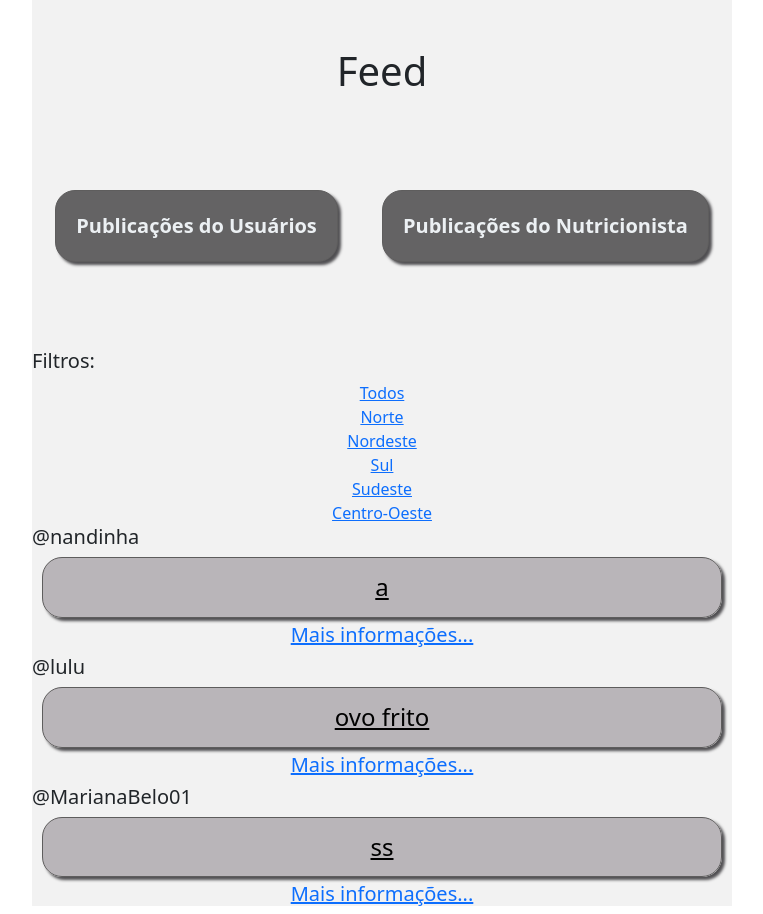
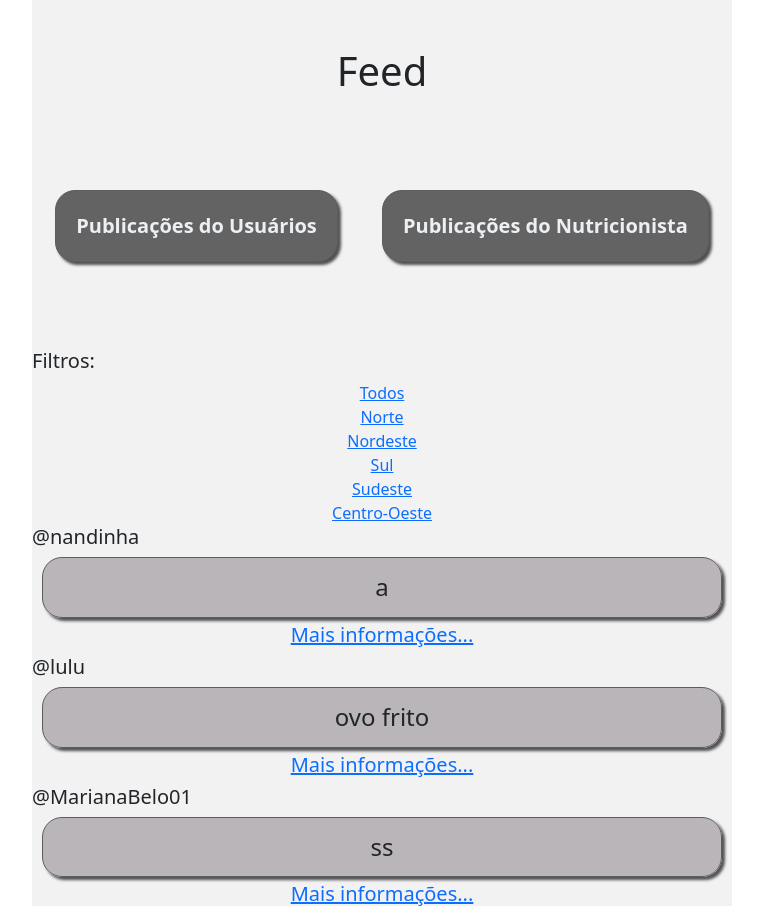
Before and after one commit to grupoSWEP/SWEP, a Django app: page /feed/ in a window 1280 px wide. Shown: the part 57-971 px from the top of the page, without its empty margins (258-1021 px from the left). Run offline with Django 4.2, Linux system fonts and the light colour scheme; data comes from the database, SQL or seed files in the repository; some libraries are stand-ins or nearby versions.

Commit message:
Update feed.html

```diff
--- a/swepApp/templates/feed.html
+++ b/swepApp/templates/feed.html
@@ -64,8 +64,6 @@
           background-color: rgba(179, 174, 179, 0.897);
 
           text-decoration: none;
-          color: black;
-          text-decoration: underline;
     }
 
     </style>
```
